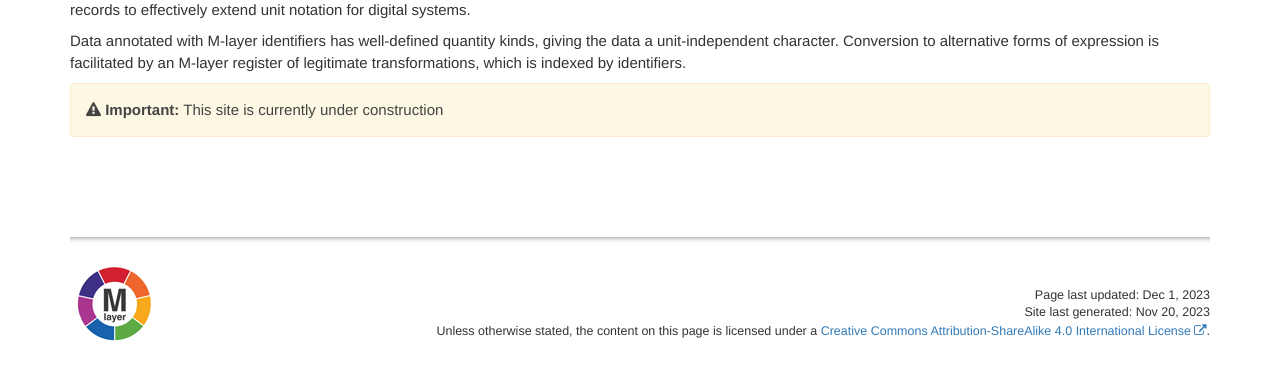
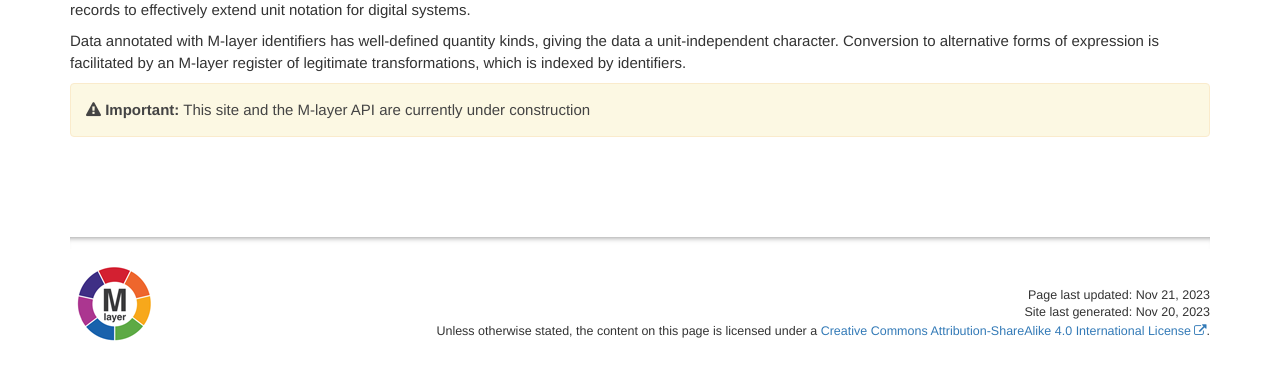
Before and after one commit to mehranmo/mlayer, a Jekyll site: the page built from index.md, in a window 1280 px wide. Shown: the part 163-543 px from the top of the page. Built offline with Jekyll 4.4.1, drawn with Linux system fonts in a browser that asks for light colours; comment, search, counter and statistics services are not loaded.

```diff
--- a/Gemfile
+++ b/Gemfile
@@ -1,4 +1,6 @@
 source "https://rubygems.org"
+
+gem 'wdm', '>= 0.1.0' if Gem.win_platform?
 
 # to publish on github page
 # gem 'github-pages', group: :jekyll_plugins
--- a/_includes/mathjax.html
+++ b/_includes/mathjax.html
@@ -1,8 +1,7 @@
 <script type="text/x-mathjax-config">
   MathJax.Hub.Config({
-    "HTML-CSS": {
-      preferredFont: "STIX"
-    },
+    "HTML-CSS": { fonts: ['STIX-web'] },
+    SVG: {font: 'STIX-Web'},
     TeX: {
       equationNumbers: {
         autoNumber: "AMS"
--- a/index.md
+++ b/index.md
@@ -5,15 +5,13 @@ nav_button: false
 toc: false
 permalink: index.html
 mathjax: true
-last_updated: Dec 1, 2023
+last_updated: Nov 21, 2023
 layout: page
 ---
 The M-layer defines digital identifiers that avoid problems of ambiguity inherent in traditional unit notation. The identifiers annotate numerical quantity values in digital records to effectively extend unit notation for digital systems.
 
 Data annotated with M-layer identifiers has well-defined quantity kinds, giving the data a unit-independent character. Conversion to alternative forms of expression is facilitated by an M-layer register of legitimate transformations, which is indexed by identifiers.
 
-
-
-{% include important.html content="This site is currently under construction" %}
+{% include important.html content="This site and the M-layer API are currently under construction" %}
 
 {% include links.html %}
```
Also changed, not shown: other parts of _includes/mathjax.html (+3 -1 lines), Gemfile.lock.
